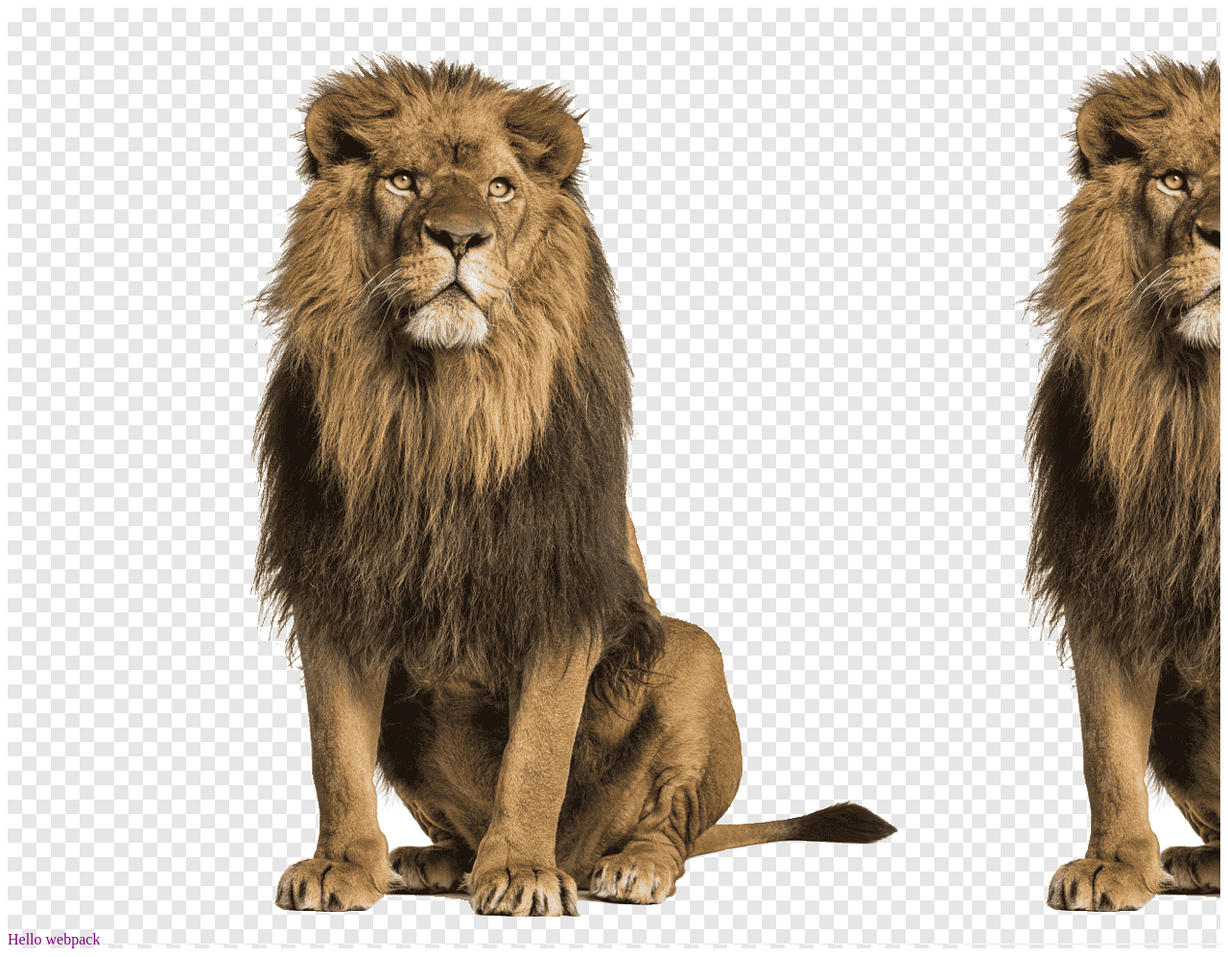
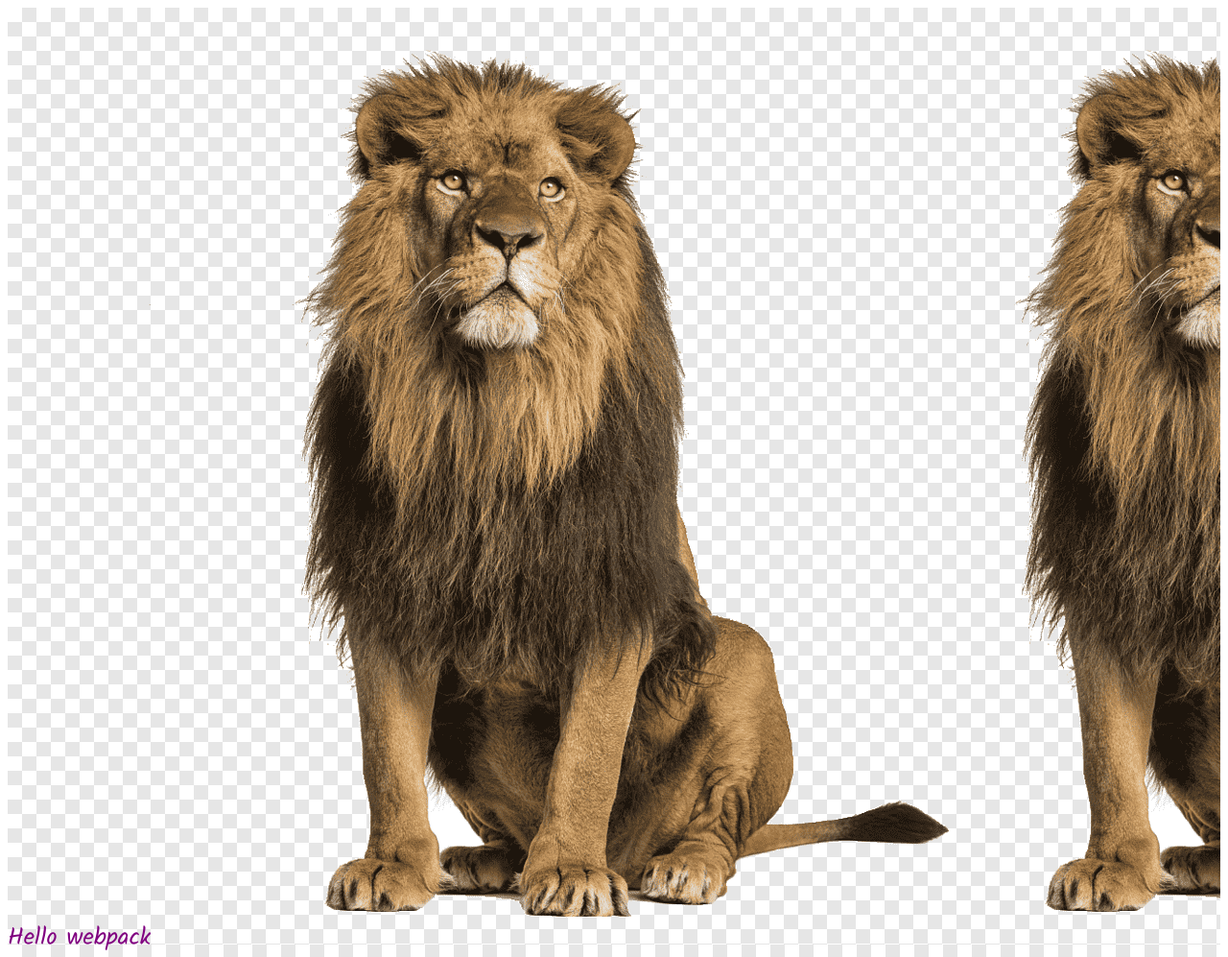
Before and after one commit to markymelnik/webpack-demo, a website built with webpack: page dist/index.html in a window 1280 px wide. Shown: the whole page at 96% size. Built offline with Linux system fonts and the light colour scheme.

Commit message:
Importing a custom font

```diff
--- a/src/style.css
+++ b/src/style.css
@@ -1,4 +1,13 @@
+@font-face {
+  font-family: 'MyFont';
+  src: url('./Kalam.woff') format('truetype');
+  font-weight: 600;
+  font-style: auto;
+}
+
 .hello {
   color: purple;
+  font-family: 'MyFont';
+  font-size: 25px;
   background: url('./icon.png');
 }
--- a/webpack.config.js
+++ b/webpack.config.js
@@ -17,6 +17,10 @@ module.exports = {
         test: /\.(png|svg|jpg|jpeg|gif)$/i,
         type: 'asset/resource',
       },
+      {
+        test: /\.(woff|woff2|eot|ttf|otf)$/i,
+        type: 'asset/resource',
+      }
     ],
   },
 };
```
Also changed, not shown: dist/716009ad5b29a083e795.ttf (added), dist/831aaad03890ba2d7417.ttf (added), dist/88cf848e018b48fb7c24.woff (added), dist/bundle.js, dist/c4671477e81c3c51ffc0.ttf (added), src/Kalam.ttf (added), src/Kalam.woff (added).
